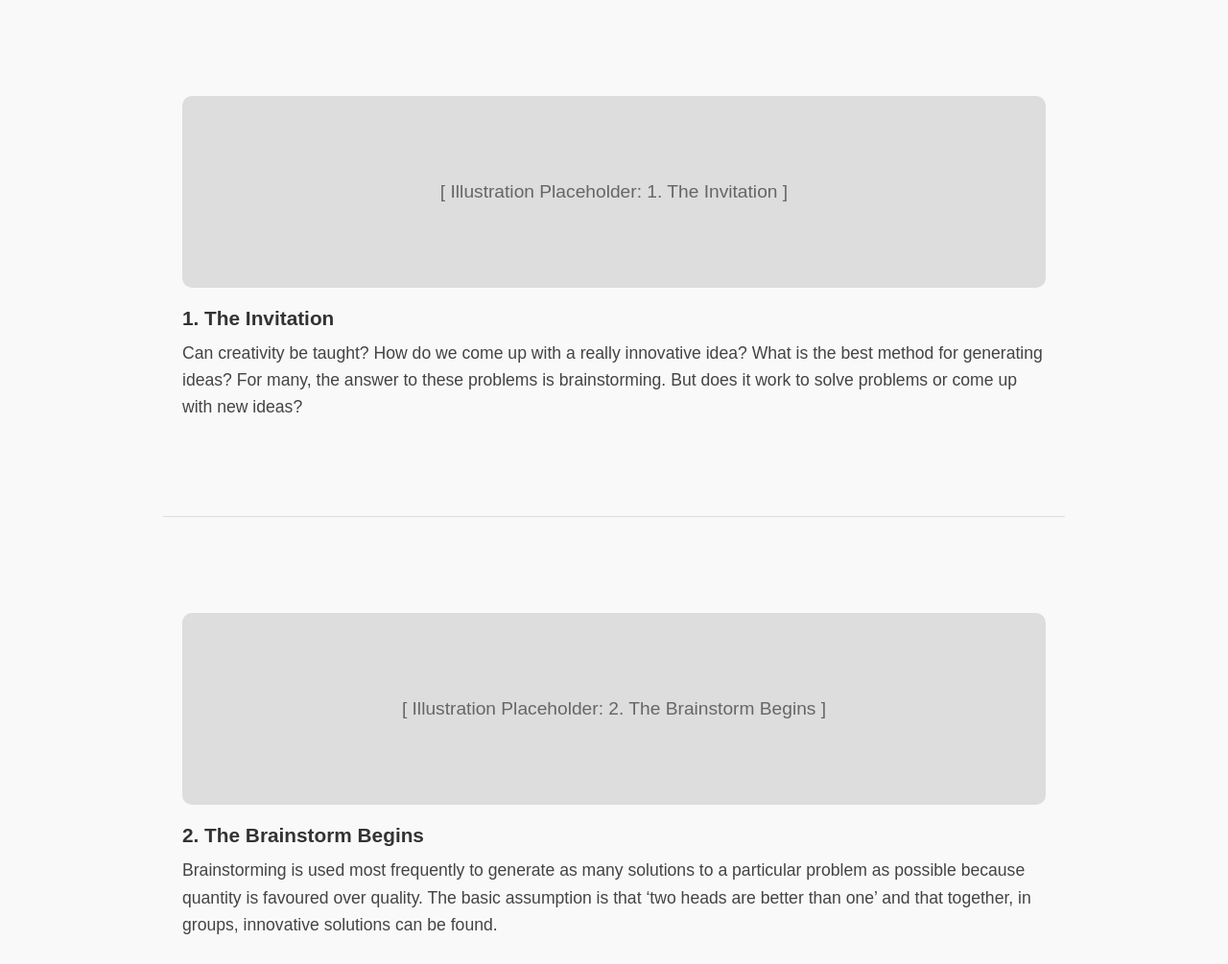
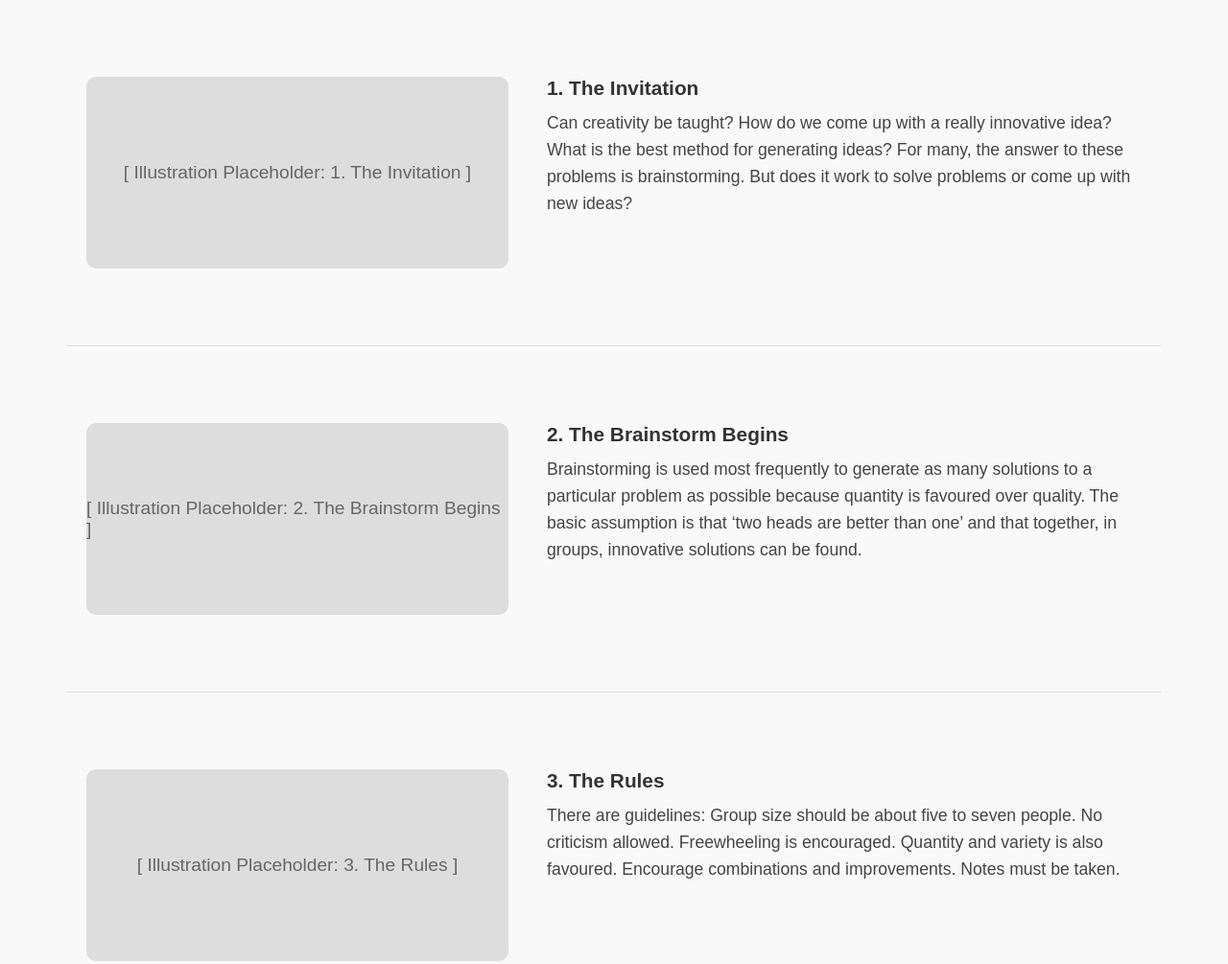
Before and after one commit to haibing123/br, a plain HTML site: page index.html in a window 1280 px wide. Shown: the top 1005 px of the page at 96% size. Drawn offline with Linux system fonts and the light colour scheme.

Commit message:
Update index.html

```diff
--- a/index.html
+++ b/index.html
@@ -11,10 +11,37 @@
       background: #f9f9f9;
     }
     .section {
-      padding: 100px 20px;
-      max-width: 900px;
+      display: flex;
+      flex-direction: row;
+      align-items: flex-start;
+      justify-content: center;
+      padding: 80px 20px;
+      max-width: 1100px;
       margin: 0 auto;
       border-bottom: 1px solid #ddd;
+      gap: 40px;
+      opacity: 0;
+      transform: translateY(60px) scale(0.95);
+      transition: opacity 1s ease-out, transform 1s ease-out;
+    }
+    .section.visible {
+      opacity: 1;
+      transform: none;
+    }
+    .image-placeholder {
+      width: 40%;
+      height: 200px;
+      background: #ddd;
+      display: flex;
+      align-items: center;
+      justify-content: center;
+      font-size: 1.2em;
+      color: #666;
+      border-radius: 10px;
+      flex-shrink: 0;
+    }
+    .text-block {
+      width: 60%;
     }
     .illustration {
       font-weight: bold;
@@ -27,124 +54,62 @@
       line-height: 1.6;
       color: #444;
     }
-    .image-placeholder {
-      width: 100%;
-      height: 200px;
-      background: #ddd;
-      display: flex;
-      align-items: center;
-      justify-content: center;
-      margin-bottom: 20px;
-      font-size: 1.2em;
-      color: #666;
-      border-radius: 10px;
-    }
-    .scroll-fade {
-      opacity: 0;
-      transform: translateY(40px);
-      transition: all 0.6s ease-out;
-    }
-    .scroll-fade.visible {
-      opacity: 1;
-      transform: none;
+    @media (max-width: 768px) {
+      .section {
+        flex-direction: column;
+      }
+      .image-placeholder, .text-block {
+        width: 100%;
+      }
     }
   </style>
 </head>
 <body>
-  <div id="container">
-    <!-- Sections will be injected here -->
-  </div>
+  <div id="container"></div>
 
   <script>
     const content = [
-      {
-        illustration: "1. The Invitation",
-        text: "Can creativity be taught? How do we come up with a really innovative idea? What is the best method for generating ideas? For many, the answer to these problems is brainstorming. But does it work to solve problems or come up with new ideas?"
-      },
-      {
-        illustration: "2. The Brainstorm Begins",
-        text: "Brainstorming is used most frequently to generate as many solutions to a particular problem as possible because quantity is favoured over quality. The basic assumption is that ‘two heads are better than one’ and that together, in groups, innovative solutions can be found."
-      },
-      {
-        illustration: "3. The Rules",
-        text: "There are guidelines: Group size should be about five to seven people. No criticism allowed. Freewheeling is encouraged. Quantity and variety is also favoured. Encourage combinations and improvements. Notes must be taken."
-      },
-      {
-        illustration: "4. The Doubts Creep In",
-        text: "(a) The fear that group members experience of their ideas being negatively evaluated by their peers; that is, evaluation apprehension."
-      },
-      {
-        illustration: "5. Too Many Voices",
-        text: "(b) The difficulty of simultaneously listening to the ideas of others and thinking of one’s own ideas; that is, production blocking."
-      },
-      {
-        illustration: "6. Why Bother?",
-        text: "(c) The tendency of people to put less effort into carrying out a task when they work in group settings; that is, social loafing."
-      },
-      {
-        illustration: "7. The Joy of It",
-        text: "Individuals brainstorming in groups often report that they have lots of fun trying to find new ways to improve their jobs."
-      },
-      {
-        illustration: "8. Cognitive Stimulation",
-        text: "People generating ideas in group settings seem to experience a condition of cognitive stimulation, which actually facilitates the generation of a higher quantity and quality of novel ideas."
-      },
-      {
-        illustration: "9. Groups vs Individuals",
-        text: "It was found that the average accuracy of groups of five persons working together was greater than the average accuracy of five individuals working alone. However, it was also found that groups were substantially slower (as much as 40 per cent) than individuals in reaching solutions."
-      },
-      {
-        illustration: "10. Pooling of Ignorance",
-        text: "Two heads may be better than one only when neither is a blockhead — the ‘pooling of ignorance’ does not help at all."
-      },
-      {
-        illustration: "11. The Paperclip Problem",
-        text: "Other poorly structured tasks include: coming up with a new product name, image or logo; or finding new or original uses for familiar objects like a coat-hanger, paper clip or brick."
-      },
-      {
-        illustration: "12. Going Blind",
-        text: "In one study, people were given 35 minutes to consider the consequences of everybody suddenly going blind... Individuals were far more productive than groups and arrived at their answers much faster."
-      },
-      {
-        illustration: "13. Misused Magic",
-        text: "In other words, brainstorming is used when it is least effective, and rarely when it is most effective."
-      },
-      {
-        illustration: "14. The Written Fix",
-        text: "These techniques are usually referred to as ‘brainwriting’ and aim at limiting the production blocking that occurs in brainstorming groups."
-      },
-      {
-        illustration: "15. The Digital Upgrade",
-        text: "Brainstorming is also performed in ‘electronic brainstorming groups’, in which case the interaction among group members is taking place through computers, eliminating any oral communication."
-      },
-      {
-        illustration: "16. The Verdict",
-        text: "The paradox of brainstorming is that this technique is most frequently used when research suggests it is least effective. Even though it’s popular and enjoyable, group interaction often inhibits the sharing of novel ideas."
-      }
+      { illustration: "1. The Invitation", text: "Can creativity be taught? How do we come up with a really innovative idea? What is the best method for generating ideas? For many, the answer to these problems is brainstorming. But does it work to solve problems or come up with new ideas?" },
+      { illustration: "2. The Brainstorm Begins", text: "Brainstorming is used most frequently to generate as many solutions to a particular problem as possible because quantity is favoured over quality. The basic assumption is that ‘two heads are better than one’ and that together, in groups, innovative solutions can be found." },
+      { illustration: "3. The Rules", text: "There are guidelines: Group size should be about five to seven people. No criticism allowed. Freewheeling is encouraged. Quantity and variety is also favoured. Encourage combinations and improvements. Notes must be taken." },
+      { illustration: "4. The Doubts Creep In", text: "(a) The fear that group members experience of their ideas being negatively evaluated by their peers; that is, evaluation apprehension." },
+      { illustration: "5. Too Many Voices", text: "(b) The difficulty of simultaneously listening to the ideas of others and thinking of one’s own ideas; that is, production blocking." },
+      { illustration: "6. Why Bother?", text: "(c) The tendency of people to put less effort into carrying out a task when they work in group settings; that is, social loafing." },
+      { illustration: "7. The Joy of It", text: "Individuals brainstorming in groups often report that they have lots of fun trying to find new ways to improve their jobs." },
+      { illustration: "8. Cognitive Stimulation", text: "People generating ideas in group settings seem to experience a condition of cognitive stimulation, which actually facilitates the generation of a higher quantity and quality of novel ideas." },
+      { illustration: "9. Groups vs Individuals", text: "It was found that the average accuracy of groups of five persons working together was greater than the average accuracy of five individuals working alone. However, it was also found that groups were substantially slower (as much as 40 per cent) than individuals in reaching solutions." },
+      { illustration: "10. Pooling of Ignorance", text: "Two heads may be better than one only when neither is a blockhead — the ‘pooling of ignorance’ does not help at all." },
+      { illustration: "11. The Paperclip Problem", text: "Other poorly structured tasks include: coming up with a new product name, image or logo; or finding new or original uses for familiar objects like a coat-hanger, paper clip or brick." },
+      { illustration: "12. Going Blind", text: "In one study, people were given 35 minutes to consider the consequences of everybody suddenly going blind... Individuals were far more productive than groups and arrived at their answers much faster." },
+      { illustration: "13. Misused Magic", text: "In other words, brainstorming is used when it is least effective, and rarely when it is most effective." },
+      { illustration: "14. The Written Fix", text: "These techniques are usually referred to as ‘brainwriting’ and aim at limiting the production blocking that occurs in brainstorming groups." },
+      { illustration: "15. The Digital Upgrade", text: "Brainstorming is also performed in ‘electronic brainstorming groups’, in which case the interaction among group members is taking place through computers, eliminating any oral communication." },
+      { illustration: "16. The Verdict", text: "The paradox of brainstorming is that this technique is most frequently used when research suggests it is least effective. Even though it’s popular and enjoyable, group interaction often inhibits the sharing of novel ideas." }
     ];
 
     const container = document.getElementById('container');
     content.forEach(item => {
       const section = document.createElement('div');
-      section.classList.add('section', 'scroll-fade');
+      section.classList.add('section');
       section.innerHTML = `
         <div class="image-placeholder">[ Illustration Placeholder: ${item.illustration} ]</div>
-        <div class="illustration">${item.illustration}</div>
-        <div class="text">${item.text}</div>
+        <div class="text-block">
+          <div class="illustration">${item.illustration}</div>
+          <div class="text">${item.text}</div>
+        </div>
       `;
       container.appendChild(section);
     });
 
-    // Intersection Observer for fade-in effect
     const observer = new IntersectionObserver(entries => {
       entries.forEach(entry => {
         if (entry.isIntersecting) {
           entry.target.classList.add('visible');
         }
       });
-    }, { threshold: 0.1 });
+    }, { threshold: 0.2 });
 
-    document.querySelectorAll('.scroll-fade').forEach(el => {
+    document.querySelectorAll('.section').forEach(el => {
       observer.observe(el);
     });
   </script>
```
